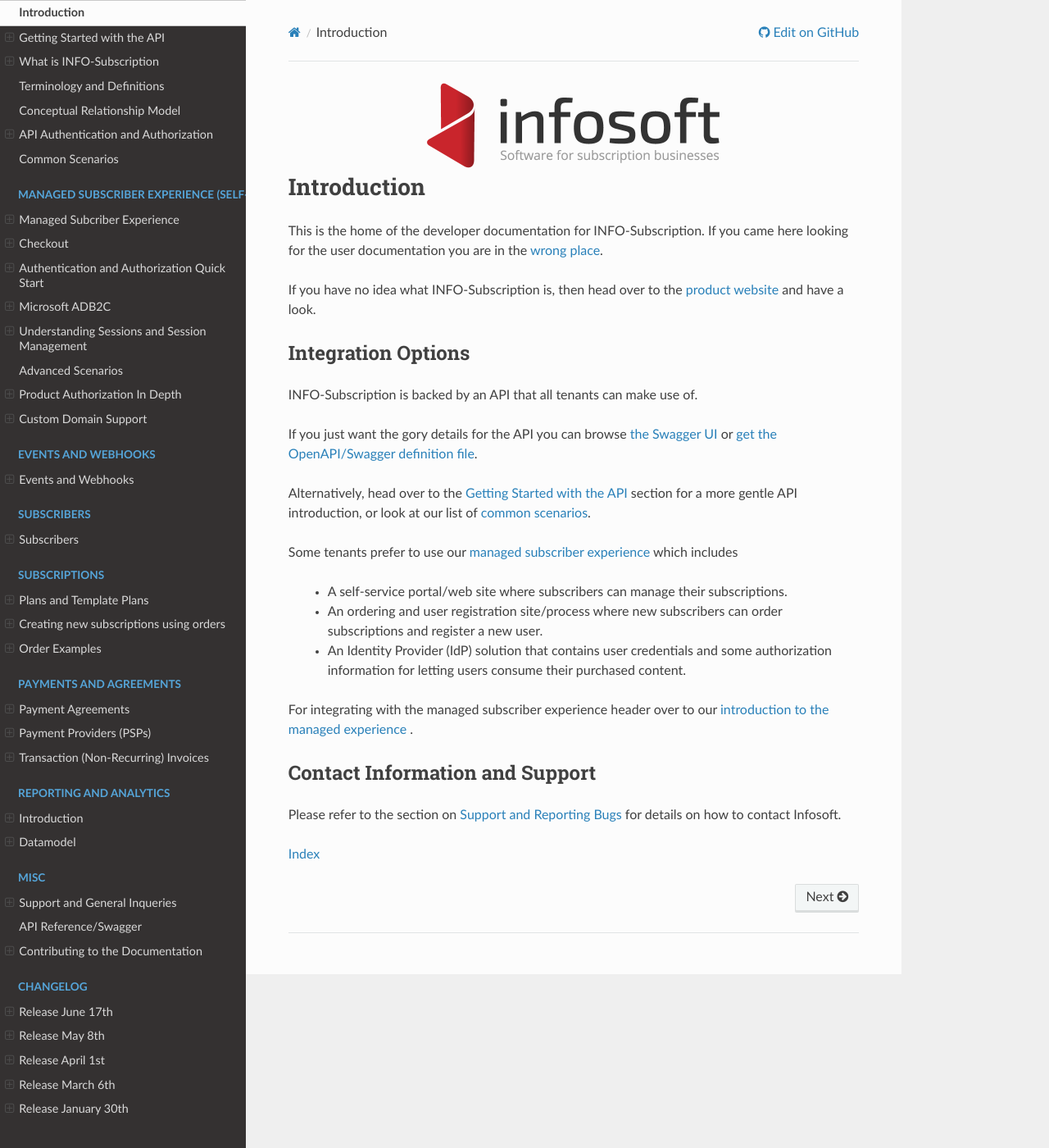
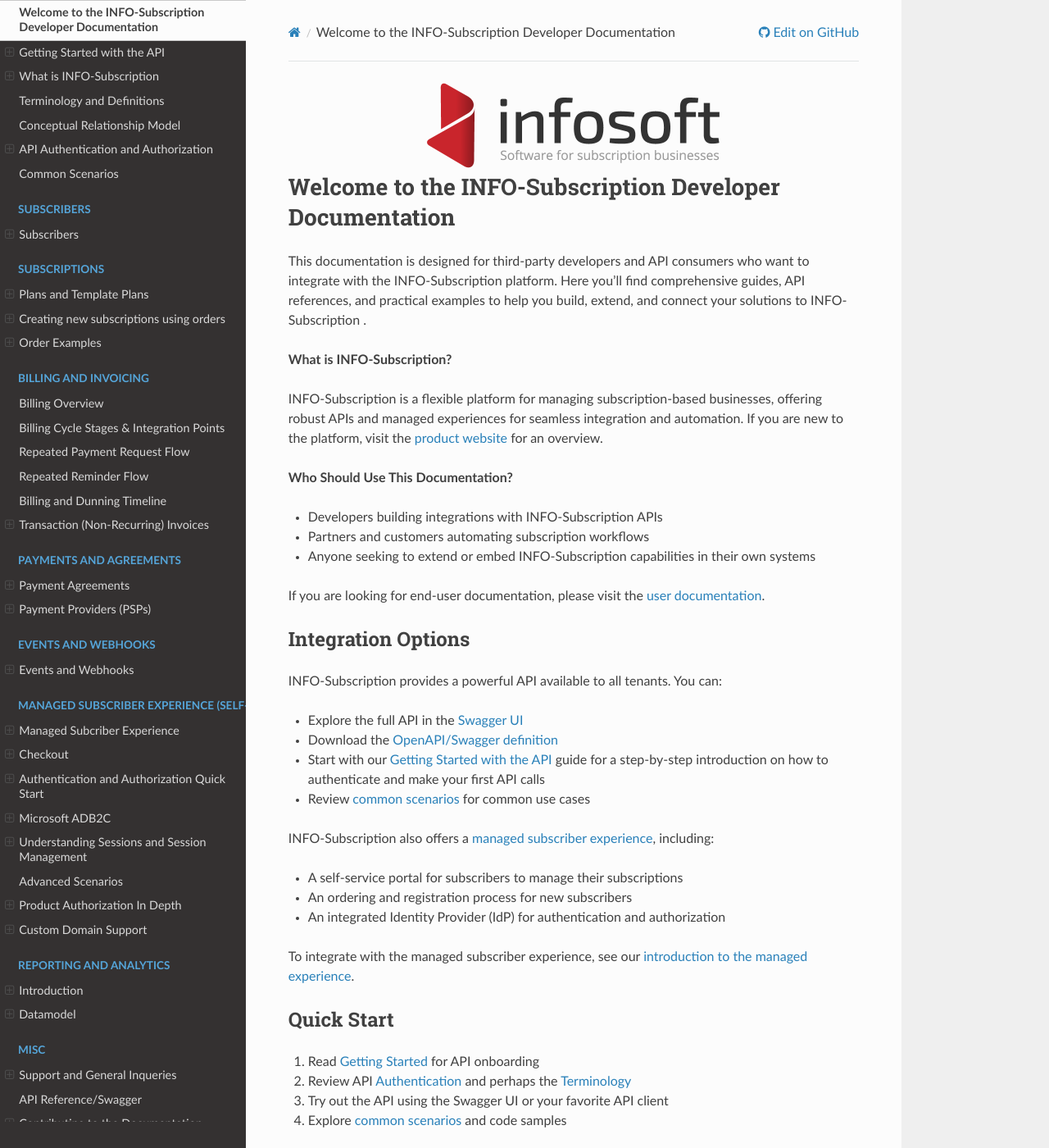
Before and after one commit to infosoftas/info-subscription-doc, a Sphinx documentation site: the page built from source/index.rst, in a window 1280 px wide and 1400 px high. Shown: the whole window at 82% size. Built offline with Sphinx 7.4.7 and the Read the Docs theme 3.1.0, drawn with Linux system fonts in a browser that asks for light colours; formulas are drawn with MathJax 3; some of the changed text lies outside the part shown.

Commit message:
Rearranged the introduction to better differentiate between basics/quick start and more advanced scenarios.

```diff
--- a/source/index.rst
+++ b/source/index.rst
@@ -1,5 +1,3 @@
-.. You can adapt this file completely to your liking, but it should at least
-   contain the root `toctree` directive.
 
 .. image:: _images/slogan.png
     :scale: 50 %
@@ -7,37 +5,64 @@
     :alt: Infosoft Logo With Slogan Software for subscription businesses
     :target: https://www.infosoft.as
 
-************
-Introduction
-************
+*****************************************************
+Welcome to the |projectName| Developer Documentation
+*****************************************************
 
-This is the home of the developer documentation for |projectName|.
-If you came here looking for the user documentation you are in the `wrong place <https://docs.infosoft.no/>`_.
+This documentation is designed for third-party developers and API consumers who want to integrate with the |projectName| platform. Here you'll find comprehensive guides, API references, and practical examples to help you build, extend, and connect your solutions to |projectName| .
 
-If you have no idea what |projectName| is, then head over to the `product website <https://www.infosoft.as/info-subscription/>`_ and have a look.
+**What is INFO-Subscription?**
+
+|projectName| is a flexible platform for managing subscription-based businesses, offering robust APIs and managed experiences for seamless integration and automation.
+If you are new to the platform, visit the `product website <https://www.infosoft.as/info-subscription/>`_ for an overview.
+
+**Who Should Use This Documentation?**
+
+- Developers building integrations with |projectName| APIs
+- Partners and customers automating subscription workflows
+- Anyone seeking to extend or embed |projectName| capabilities in their own systems
+
+If you are looking for end-user documentation, please visit the `user documentation <https://docs.infosoft.no/>`_.
 
 Integration Options
 ===================
-|projectName| is backed by an API that all tenants can make use of.
+|projectName| provides a powerful API available to all tenants. You can:
 
-If you just want the gory details for the API you can browse `the Swagger UI <https://api.info-subscription.com/swagger/>`_ or `get the OpenAPI/Swagger definition file <https://api.info-subscription.com/swagger/v1/swagger.json>`_.
+- Explore the full API in the `Swagger UI <https://api.info-subscription.com/swagger/>`_
+- Download the `OpenAPI/Swagger definition <https://api.info-subscription.com/swagger/v1/swagger.json>`_
+- Start with our :ref:`Getting Started with the API <getting-started>` guide for a step-by-step introduction on how to authenticate and make your first API calls
+- Review :ref:`common scenarios <common-scenarios>` for common use cases
 
-Alternatively, head over to the :ref:`Getting Started with the API <getting-started>` section for a more gentle API introduction, or look at our list of :ref:`common scenarios <common-scenarios>`.
+|projectName|  also offers a :ref:`managed subscriber experience <managed-experience>`, including:
 
-Some tenants prefer to use our :ref:`managed subscriber experience <managed-experience>` which includes
+* A self-service portal for subscribers to manage their subscriptions
+* An ordering and registration process for new subscribers
+* An integrated Identity Provider (IdP) for authentication and authorization
 
- * A self-service portal/web site where subscribers can manage their subscriptions.
- * An ordering and user registration site/process where new subscribers can order subscriptions and register a new user.
- * An Identity Provider (IdP) solution that contains user credentials and some authorization information for letting users consume their purchased content.
+To integrate with the managed subscriber experience, see our :ref:`introduction to the managed experience <managed-experience>`.
 
-For integrating with the managed subscriber experience header over to our :ref:`introduction to the managed experience <managed-experience>` .
+Quick Start
+===========
+1. Read :ref:`Getting Started <getting-started>` for API onboarding
+2. Review API :ref:`Authentication <authorization>` and perhaps the :ref:`Terminology <terminology>`
+3. Try out the API using the Swagger UI or your favorite API client
+4. Explore :ref:`common scenarios <common-scenarios>` and code samples
 
+Beyond The Basics
+=================
+Already familiar with the basics? Explore these advanced topics to get the most out of |projectName|:
 
-Contact Information and Support
-=================================
-Please refer to the section on :ref:`Support and Reporting Bugs <reporting-bugs>` for details on how to contact Infosoft.
+* :ref:`Common Integration Scenarios <common-scenarios>` – Real-world use cases
+* :ref:`Webhooks and Event Handling <events>` – Automate workflows with event-driven integrations
+* :ref:`Reporting and Analytics <reporting-intro>` – Access and analyze subscription data
+* `API Reference <https://api.info-subscription.com/swagger/>`_ – Full technical details for all endpoints
+* :ref:`Follow the changelog <changelog>` – Stay up to date with the latest changes
 
-:ref:`genindex`
+For more, see the sidebar or use the search to find specific guides and references.
+
+Contact & Support
+=================
+For help, feedback, or to report issues, see :ref:`Support and Reporting Bugs <reporting-bugs>` for contact details.
 
 .. The following TOC tree directives are here to make sure the side-bar looks like we want it to.
    If a toc tree does not have a :hidden: tag it will be shown at the bottom on the index page!
@@ -51,26 +76,6 @@ Please refer to the section on :ref:`Support and Reporting Bugs <reporting-bugs>
    general/terminology
    general/auth
    general/scenarios
-
-.. toctree::
-    :caption: Managed Subscriber Experience (Self-Service)
-    :hidden:
-    :glob:
-
-    managed-experience/managed-introduction
-    managed-experience/selfservice/checkout
-    managed-experience/authentication-authorization/quick-start
-    managed-experience/authentication-authorization/adb2c
-    managed-experience/authentication-authorization/sessions
-    managed-experience/authentication-authorization/user-management-authentication
-    managed-experience/selfservice/custom-domain
-
-
-.. toctree::
-    :caption: Events and Webhooks
-    :hidden:
-
-    events/events-introduction
 
 .. toctree::
     :caption: Subscribers
@@ -87,12 +92,37 @@ Please refer to the section on :ref:`Support and Reporting Bugs <reporting-bugs>
     subscription/orders/examples/examples
 
 .. toctree::
+    :caption: Billing and Invoicing
+    :hidden:
+
+    billing/billingcycle
+    billing/standalone
+
+.. toctree::
     :caption: Payments and Agreements
     :glob:
     :hidden:
 
     payments/index
-    billing/standalone
+
+.. toctree::
+    :caption: Events and Webhooks
+    :hidden:
+
+    events/events-introduction
+
+.. toctree::
+    :caption: Managed Subscriber Experience (Self-Service)
+    :hidden:
+    :glob:
+
+    managed-experience/managed-introduction
+    managed-experience/selfservice/checkout
+    managed-experience/authentication-authorization/quick-start
+    managed-experience/authentication-authorization/adb2c
+    managed-experience/authentication-authorization/sessions
+    managed-experience/authentication-authorization/user-management-authentication
+    managed-experience/selfservice/custom-domain
 
 .. toctree::
     :caption: Reporting and Analytics
```
Also changed, not shown: other parts of source/index.rst (+2 -0 lines).
